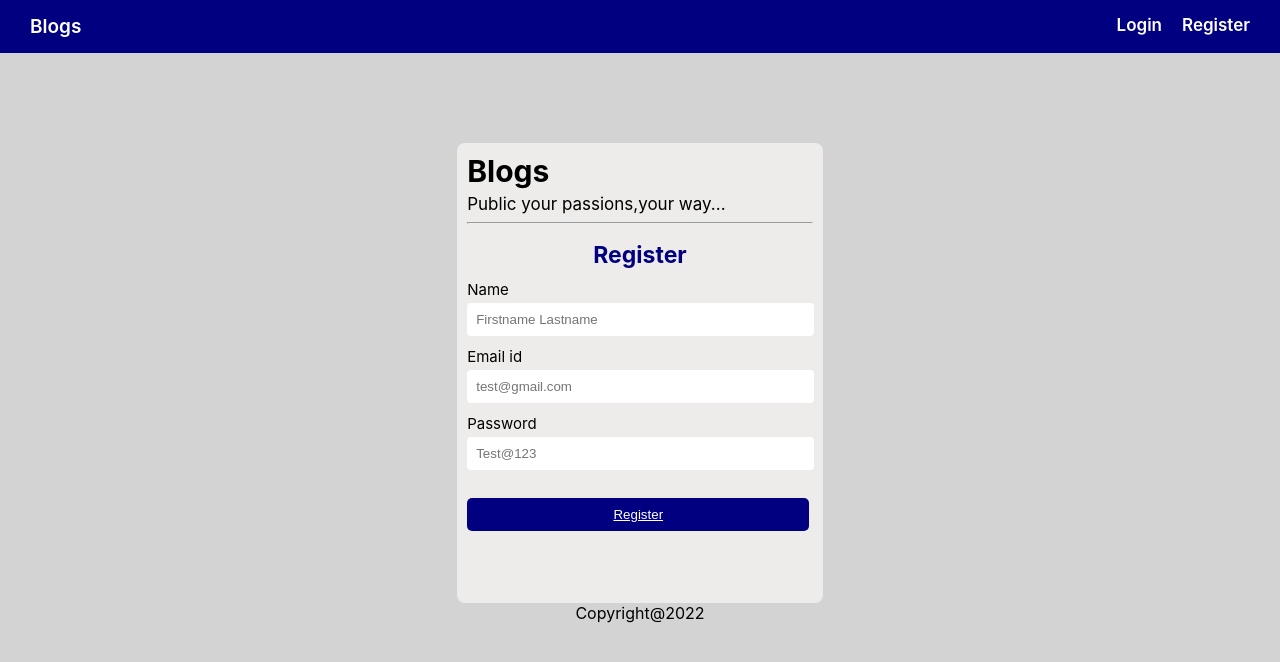
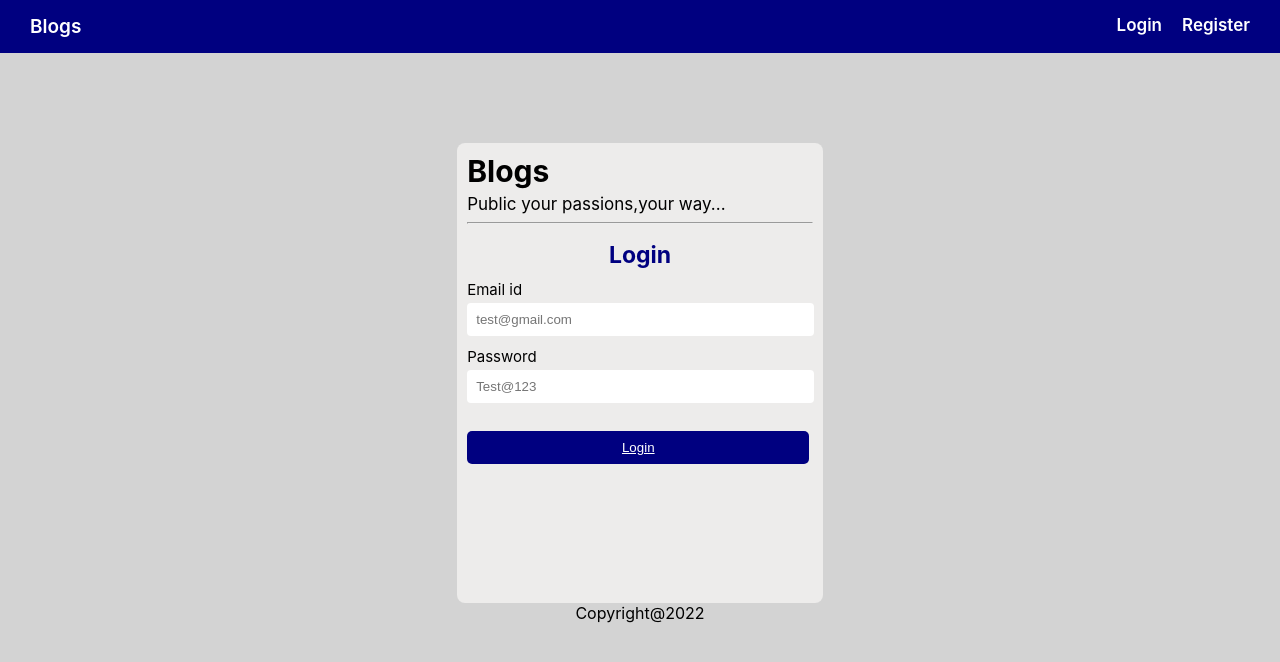
Before and after one commit to AnamikaKute/blogs-app, a React (Create React App) app: page / in a window 1280 px wide. Shown: the top 662 px of the page. Built offline with nearby package versions, Linux system fonts and the light colour scheme.

Commit message:
completed Login Page

```diff
--- a/src/App.js
+++ b/src/App.js
@@ -1,10 +1,10 @@
 import logo from './logo.svg';
 import './App.css';
-import Register from './Component/Register/Register';
+import Login from './Component/Login/Login';
 
 function App() {
   return (
-  <Register
+  <Login
   />
 
 
--- /dev/null
+++ b/src/Component/Login/Login.css
@@ -0,0 +1,81 @@
+.mainSectionOfLoginPage{
+     height: 100vh;
+    margin: 0px;
+    background-color: lightgray;
+}
+
+.headerSectionOfLoginPage{
+    display: flex;
+    padding: 15px 30px;
+    background-color: navy;
+    color: white;
+    justify-content: space-between;
+}
+.leftSectionTitlesOfLoginPage{
+    font-size: 19px;
+    font-weight: 600;
+}
+.rightSectionTitlesOfLoginPage{
+    font-size: 17px;
+    font-weight: 600;
+}
+.loginAndRegisterSectionOfLoginPage{
+display:flex;
+gap:20px;
+
+}
+.loginBox{
+    margin: auto;
+    width: 27%;
+    height: 55vh;
+    background-color:rgb(237, 236, 235);
+    margin-top: 7%;
+    padding: 10px;
+    border-radius: 8px;
+    flex: 5;
+}
+.titleOfLoginPage{
+font-size: 30px;
+font-weight: 700;
+margin-bottom: 5px;
+}
+.subTitleOfLoginPage{
+font-size: 17px;
+}
+.titleLogin{
+    font-size: 23px;
+    font-weight: 700;
+    color:navy;
+    text-align: center;
+    margin-top: 17px;
+    margin-bottom: 10px;
+}
+.labelsOfLoginInputFields{
+    font-size: 15px;
+
+}
+.placeholderFieldOfLoginPage{
+    margin-top: 4px;
+    padding: 9px;
+    width: 95%;
+    border: none;
+    border-radius: 4px;
+    margin-bottom: 10px;
+
+}
+.btnLogin{
+    width: 99%;
+    padding: 9px;
+    background-color: navy;
+    border-radius: 5px;
+    border: none;
+    color:white;
+    text-decoration: underline;
+}
+.btnSectionOfLoginPage{
+    margin-top: 18px;
+}
+.footerNoteOfLoginPage{
+   text-align: center;
+
+}
--- /dev/null
+++ b/src/Component/Login/Login.js
@@ -0,0 +1,31 @@
+import './Login.css';
+function Login(){
+    return(
+        <div className='mainSectionOfLoginPage'>
+            <div className='headerSectionOfLoginPage'>
+                <div className='leftSectionTitlesOfLoginPage'>Blogs</div>
+                <div className='loginAndRegisterSectionOfLoginPage'>
+                    <div className='rightSectionTitlesOfLoginPage'>Login</div>
+                    <div className='rightSectionTitlesOfLoginPage'>Register</div>
+
+                </div>
+
+            </div>
+            <div  className='loginBox'>
+            <div className='titleOfLoginPage'>Blogs</div>
+            <div className='subTitleOfLoginPage'>Public your passions,your way...</div>
+            <hr/>
+            <div className='titleLogin'>Login</div>
+
+            <div><label className='labelsOfLoginInputFields'>Email id</label></div>
+            <div><input type='email' placeholder='test@gmail.com' className='placeholderFieldOfLoginPage'></input></div>
+            <div><label className='labelsOfLoginInputFields'>Password</label></div>
+            <div><input type='password' placeholder='Test@123' className='placeholderFieldOfLoginPage'></input></div>
+            <div className='btnSectionOfLoginPage'><button className='btnLogin'>Login</button></div>
+
+            </div>
+            <footer className='footerNoteOfLoginPage'>Copyright@2022</footer>
+        </div>
+    )
+}
+export default Login;
```
